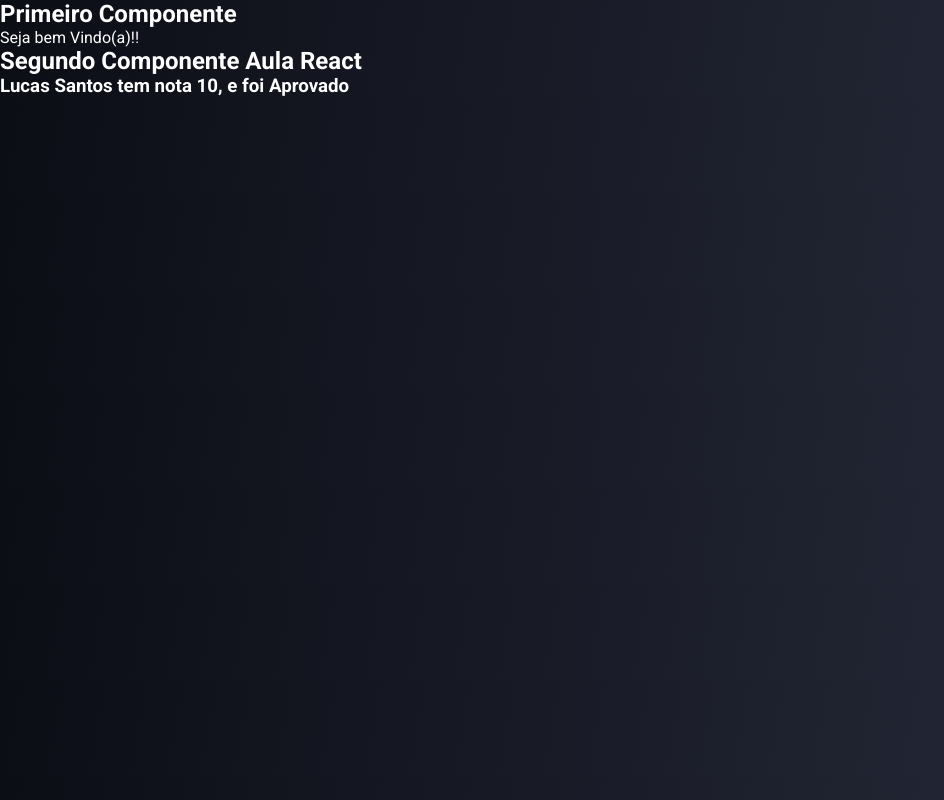
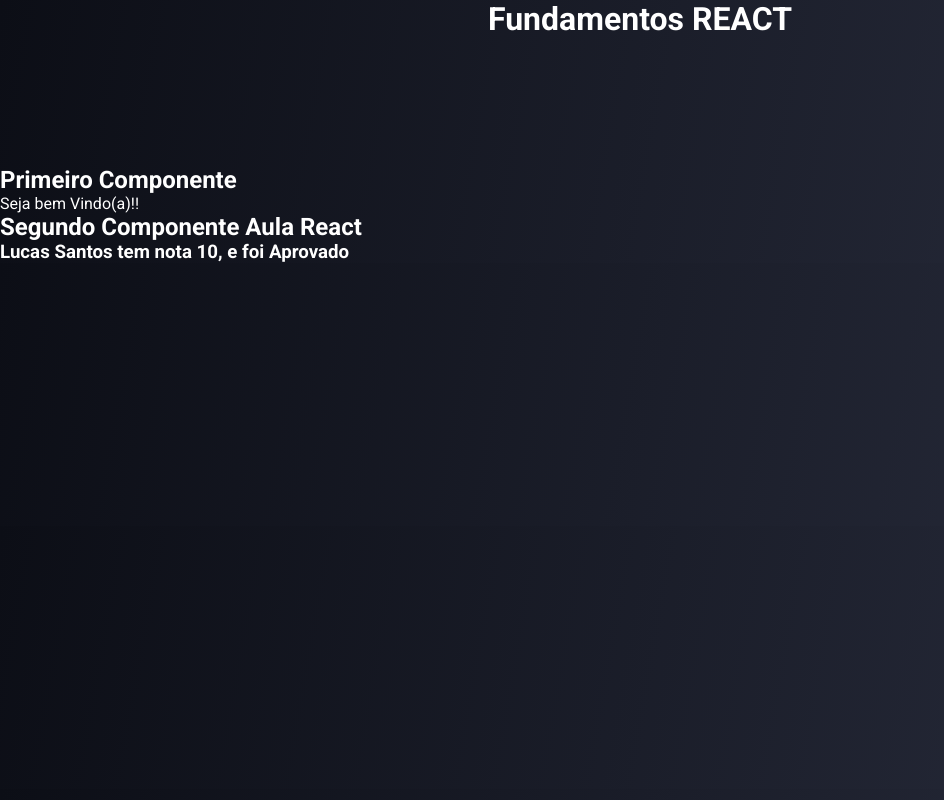
Before and after one commit to Lukas656/Aula-Reack, a React (Create React App) app: page / in a window 1280 px wide. Shown: the whole page, without its empty margins (0-944 px from the left). Built offline with nearby package versions, Linux system fonts and the light colour scheme.

Commit message:
Criando App e funções Arrow

```diff
--- /dev/null
+++ b/src/App.jsx
@@ -0,0 +1,22 @@
+import React from "react";
+
+import Primeiro from "./components/basicos/Primeiro"
+import ComParametro from "./components/basicos/Comparametro"
+
+
+// eslint-disable-next-line import/no-anonymous-default-export
+export default function (props){
+    return (
+        <>
+        <h1>Fundamentos REACT</h1>
+            <Primeiro />
+            <ComParametro
+                titulo="Segundo Componente Aula React"
+                aluno="Lucas Santos"
+                nota={10}
+
+            />
+
+        </>
+    )
+}
--- a/src/index.css
+++ b/src/index.css
@@ -13,3 +13,8 @@ body{
   color: white;
   overflow-x: hidden;
 }
+
+h1{
+  text-align: center;
+  margin-bottom: 10%;
+}
--- a/src/index.js
+++ b/src/index.js
@@ -1,17 +1,8 @@
 import ReactDOM from "react-dom"
 import './index.css'
-import Primeiro from "./components/basicos/Primeiro"
-import ComParametro from "./components/basicos/Comparametro"
+import App from "./App"
 
 ReactDOM.render(
-    <>
-    <Primeiro/>
-    <ComParametro
-        titulo="Segundo Componente Aula React"
-        aluno="Lucas Santos"
-        nota={10}
-
-    />
-    </>,
+    <App/>,
     document.getElementById('root')
 )
```
Also changed, not shown: src/Fragmentos.jsx (added).
